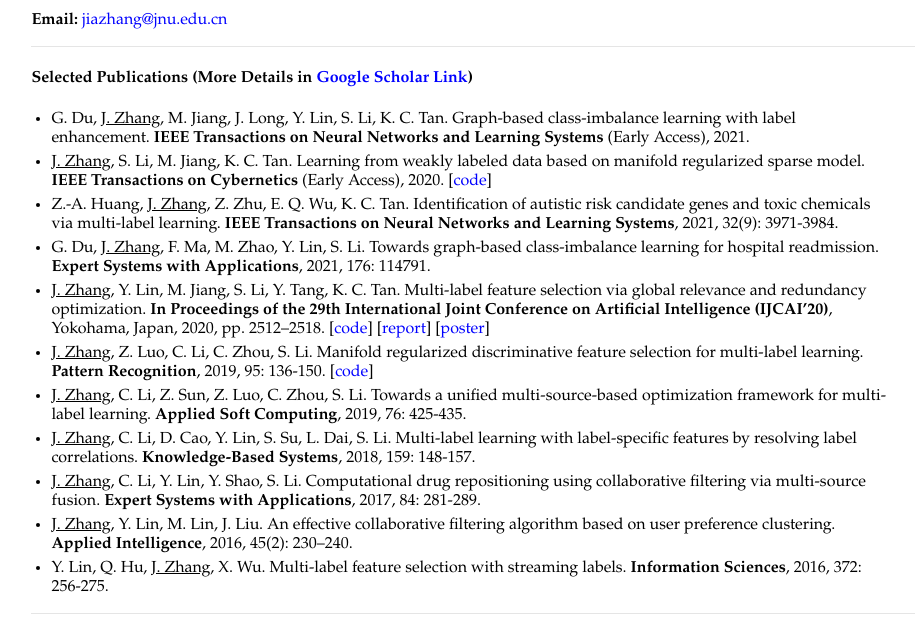
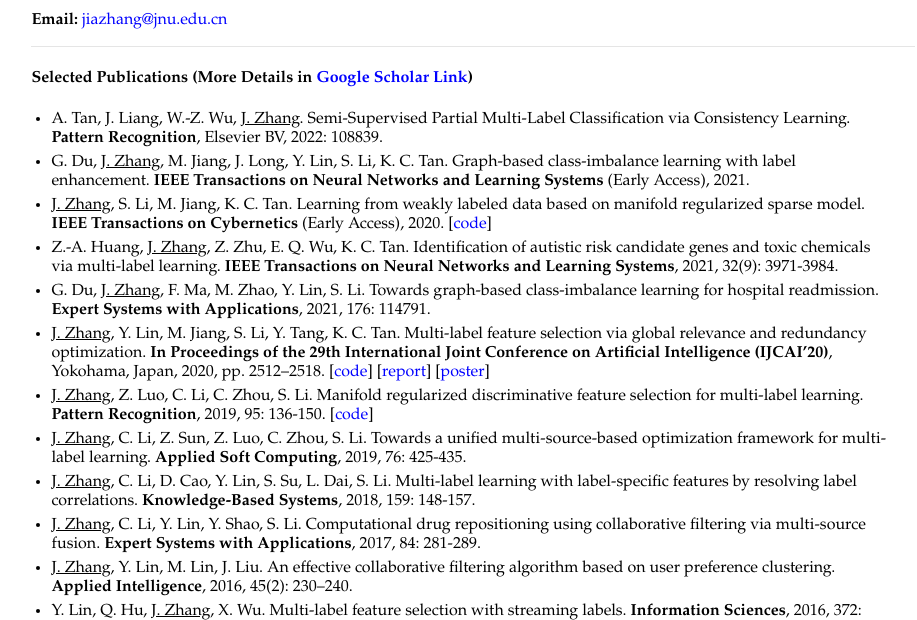
Before and after one commit to jiazhang-ml/jiazhang-ml.github.io, a Jekyll site: the page built from index.md, in a window 1280 px wide and 900 px high, cut to the strip 280-900 px from the top of the window. Shown: the whole strip, without its empty margins (167-1084 px from the left). Built offline with Jekyll 4.4.1, drawn with Linux system fonts in a browser that asks for light colours; part of the change alters nothing that is shown; some of the changed text lies outside the part shown.

Commit message:
Update index.md

```diff
--- a/index.md
+++ b/index.md
@@ -17,6 +17,7 @@ I received the Ph.D. degree from the School of Informatics, Xiamen University, X
 
 #### Selected Publications (More Details in [Google Scholar Link](https://scholar.google.com/citations?user=yBaTk-gAAAAJ&hl=en))
 
+* A. Tan, J. Liang, W.-Z. Wu, <u>J. Zhang</u>. Semi-Supervised Partial Multi-Label Classification via Consistency Learning. **Pattern Recognition**, Elsevier BV, 2022: 108839.
 * G. Du, <u>J. Zhang</u>, M. Jiang, J. Long, Y. Lin, S. Li, K. C. Tan. Graph-based class-imbalance learning with label enhancement. **IEEE Transactions on Neural Networks and Learning Systems** (Early Access), 2021.
 * <u>J. Zhang</u>, S. Li, M. Jiang, K. C. Tan. Learning from weakly labeled data based on manifold regularized sparse model. **IEEE Transactions on Cybernetics** (Early Access), 2020. [[code](MSWL-master.zip)]
 * Z.-A. Huang, <u>J. Zhang</u>, Z. Zhu, E. Q. Wu, K. C. Tan. Identification of autistic risk candidate genes and toxic chemicals via multi-label learning. **IEEE Transactions on Neural Networks and Learning Systems**, 2021, 32(9): 3971-3984.
@@ -40,4 +41,4 @@ I received the Ph.D. degree from the School of Informatics, Xiamen University, X
 
 #### Professional Activities
 * Journal Reviewer: [IEEE Transactions on Knowledge and Data Engineering](https://mc.manuscriptcentral.com/tkde-cs); [IEEE Transactions on Cybernetics](https://mc.manuscriptcentral.com/cyb-ieee); [IEEE Transactions on Neural Networks and Learning Systems](https://mc.manuscriptcentral.com/tnnls); [Pattern Recognition](https://www.journals.elsevier.com/pattern-recognition/); [Information Sciences](https://www.journals.elsevier.com/information-sciences); [Knowledge-Based Systems](https://www.journals.elsevier.com/knowledge-based-systems); [Applied Intelligence](https://www.editorialmanager.com/apin/Default.aspx)
-* Program Committee: [AAAI 2022](https://aaai.org/Conferences/AAAI-22/); [IJCNN 2021](https://www.ijcnn.org/)
+* Program Committee: AAAI; IJCNN
```
